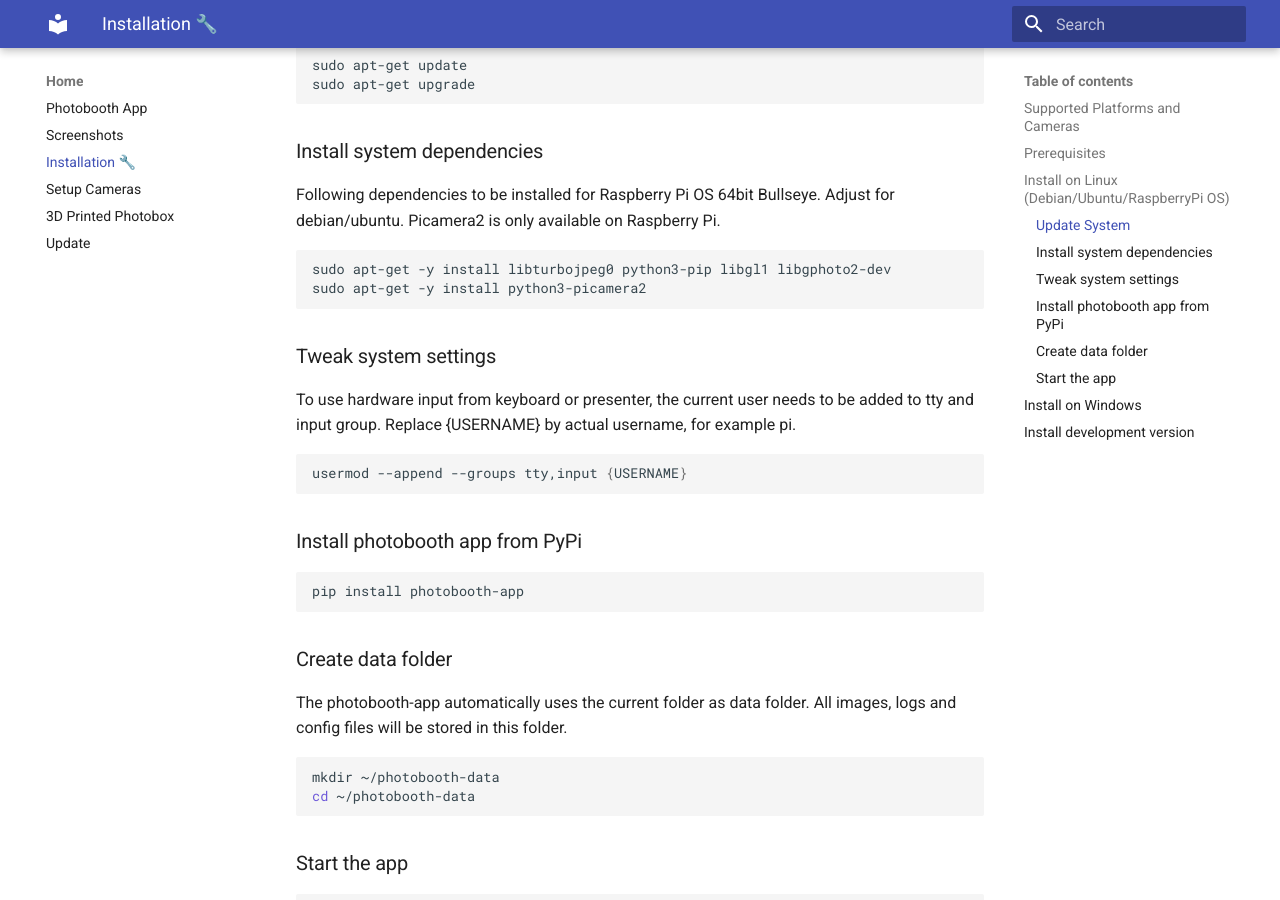
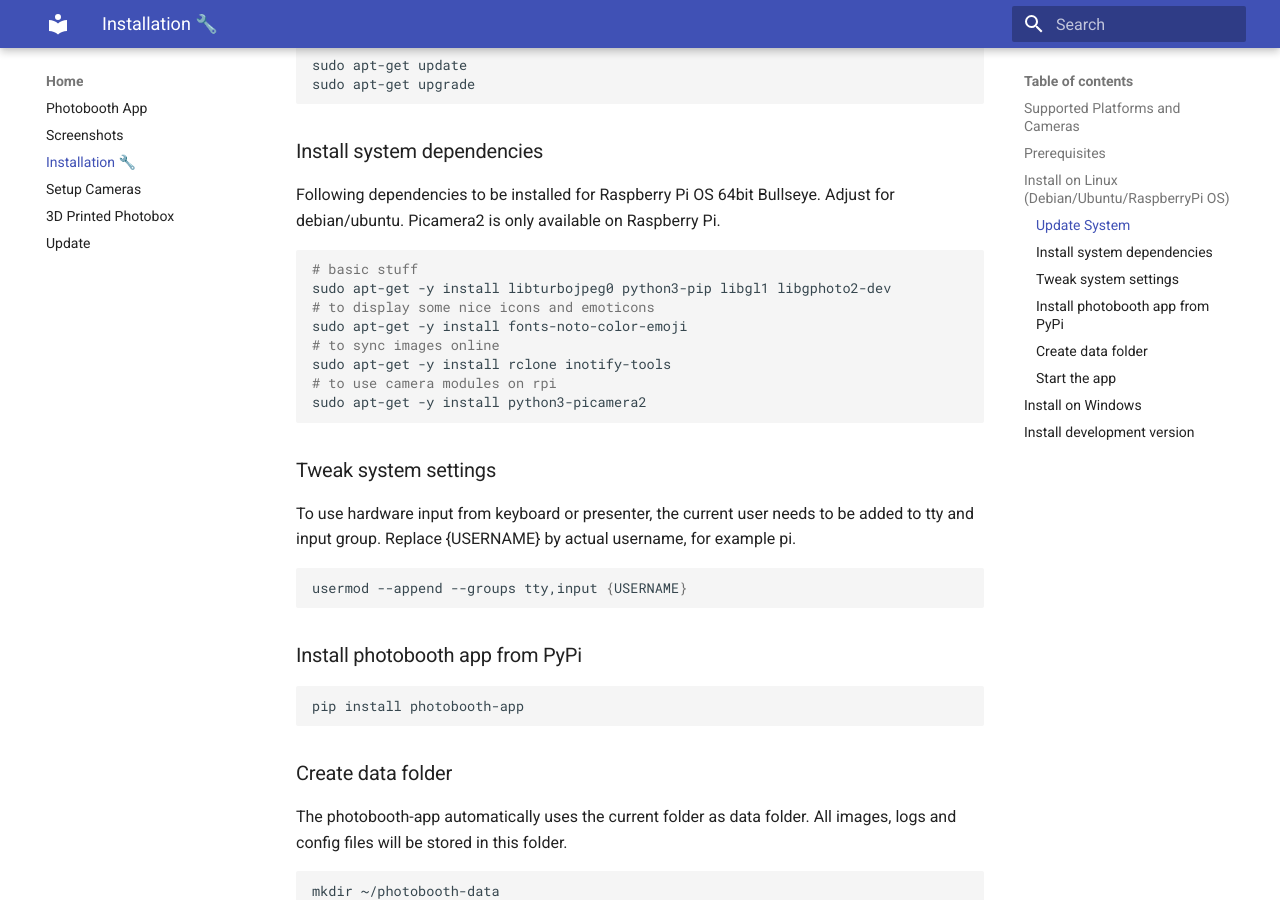
Before and after one commit to photobooth-app/photobooth-docs, an MkDocs documentation site: the page built from docs/installation.md, in a window 1280 px wide and 900 px high, scrolled down 1163 px. Built offline with MkDocs 1.6.1 and Material for MkDocs 9.7.7, drawn with Linux system fonts in a browser that asks for light colours.

Commit message:
add missing apt packages

````diff
--- a/docs/installation.md
+++ b/docs/installation.md
@@ -42,7 +42,13 @@ Following dependencies to be installed for Raspberry Pi OS 64bit Bullseye.
 Adjust for debian/ubuntu. Picamera2 is only available on Raspberry Pi.
 
 ```zsh
+# basic stuff
 sudo apt-get -y install libturbojpeg0 python3-pip libgl1 libgphoto2-dev
+# to display some nice icons and emoticons
+sudo apt-get -y install fonts-noto-color-emoji
+# to sync images online
+sudo apt-get -y install rclone inotify-tools
+# to use camera modules on rpi
 sudo apt-get -y install python3-picamera2
 ```
 
````
